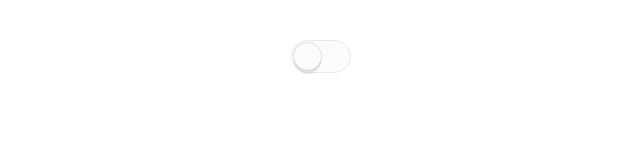
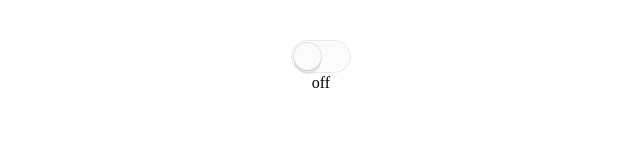
Before and after one commit to v1adko/advanced-react-patterns, a React (Create React App) app: page / in a window 1280 px wide. Shown: the top 160 px of the page, without its empty margins (319-959 px from the left). Built offline with nearby package versions, Linux system fonts and the light colour scheme; a web font is replaced by a local one.

Commit message:
10 - Render Prop

```diff
--- a/src/render-props-10/App.js
+++ b/src/render-props-10/App.js
@@ -1,12 +1,19 @@
 import React from 'react';
 import Toggle from './Toggle';
+import Switch from './Switch';
 
 function App() {
   return (
     <Toggle
       onToggle={on => console.log('toggle', on)}
+      render={({ on, toggle }) => (
+        <div>
+          <Switch on={on} onClick={toggle} />
+          {on ? 'on' : 'off'}
+        </div>
+      )}
     />
-  )
+  );
 }
 
 export default App;
--- a/src/render-props-10/Toggle.js
+++ b/src/render-props-10/Toggle.js
@@ -1,21 +1,21 @@
 import React from 'react';
-import Switch from './Switch';
 
 class Toggle extends React.Component {
-  static defaultProps = {onToggle: () => {}}
-  state = {on: false}
+  static defaultProps = { onToggle: () => {} };
+  state = { on: false };
   toggle = () =>
     this.setState(
-      ({on}) => ({on: !on}),
+      ({ on }) => ({ on: !on }),
       () => {
-        this.props.onToggle(this.state.on)
-      },
-    )
+        this.props.onToggle(this.state.on);
+      }
+    );
+
   render() {
-    const {on} = this.state
-    return (
-      <Switch on={on} onClick={this.toggle} />
-    )
+    return this.props.render({
+      on: this.state.on,
+      toggle: this.toggle
+    });
   }
 }
 
```
